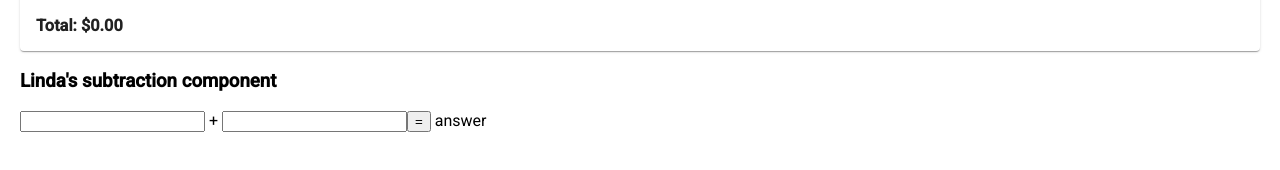
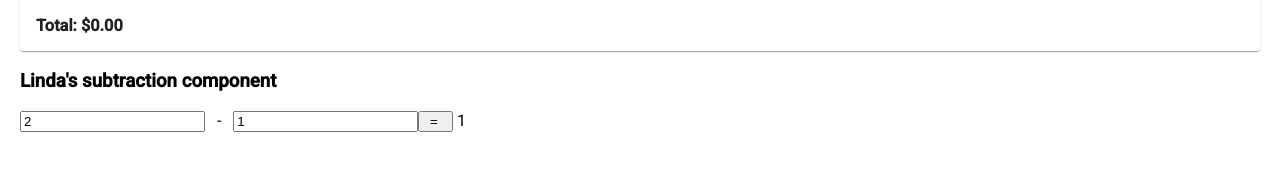
Before and after one commit to 2019-fall-jsf-th/components, an Angular app: page / in a window 1280 px wide. Shown: the part 156-326 px from the top of the page. Built offline with nearby package versions, Linux system fonts and the light colour scheme.

Commit message:
got subtraction function working

```diff
--- a/src/app/lx-subtract/lx-subtract.component.html
+++ b/src/app/lx-subtract/lx-subtract.component.html
@@ -1,8 +1,8 @@
 <div>
     <h3>Linda's subtraction component</h3>
-    <input type="number">
-    +
-    <input type="number">
-    <button>=</button>
-    answer
+    <input type="number" [(ngModel)]='firstNumber'>
+    &nbsp; - &nbsp;
+    <input type="number" [(ngModel)]='secondNumber'>
+    <button (click)='subtractNumbers()'>&nbsp;= &nbsp;</button>
+    {{ subtractionAnswer }}
 </div>
--- a/src/app/lx-subtract/lx-subtract.component.ts
+++ b/src/app/lx-subtract/lx-subtract.component.ts
@@ -6,10 +6,17 @@ import { Component, OnInit } from '@angular/core';
   styleUrls: ['./lx-subtract.component.css']
 })
 export class LxSubtractComponent implements OnInit {
-
   constructor() { }
 
   ngOnInit() {
   }
 
+  firstNumber = 2;
+  secondNumber = 1;
+  subtractionAnswer = 1;
+
+  subtractNumbers() {
+    this.subtractionAnswer = this.firstNumber - this.secondNumber;
+  }
+
 }
```
